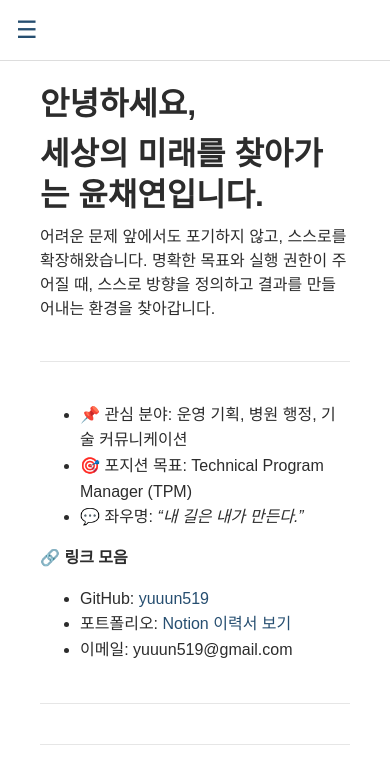
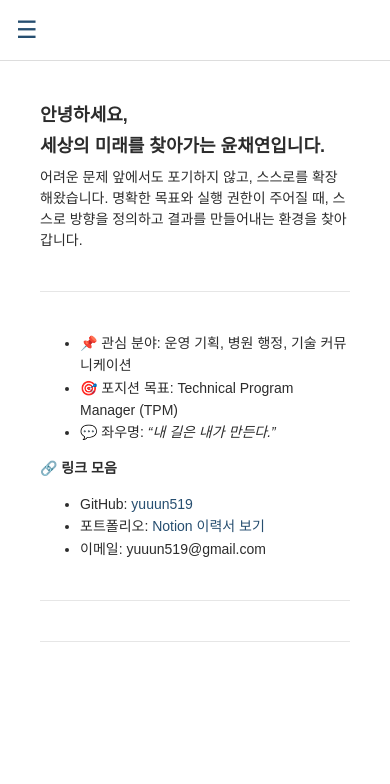
Before and after one commit to yuuun519/yuuun519.github.io, a Jekyll site: the page built from index.md, in a window 390 px wide. Shown: the top 784 px of the page. Built offline with Jekyll 4.4.1, drawn with Linux system fonts in a browser that asks for light colours; some web fonts are replaced.

Commit message:
ver 0.0.13

```diff
--- a/_layouts/default.html
+++ b/_layouts/default.html
@@ -37,7 +37,7 @@
           PROJECT LIST
           <ul class="sub-nav">
             <li><a href="/post/project1.html">▸ 비대면 환자 시스템</a></li>
-            <li><a href="/post/project2.html">▸ REAT 앱 이식</a></li> <!-- 예시 추가 -->
+            <li><a href="/post/project2.html">▸ REAT 앱 이식</a></li>
           </ul>
         </li>
         <li><a href="https://velog.io/@yuuun519/posts" target="_blank">블로그</a></li>
--- a/assets/style.css
+++ b/assets/style.css
@@ -84,7 +84,7 @@ p {
   margin-top: 6px;
 }
 .sub-nav li {
-  margin-bottom: 10px;
+  margin-bottom: 4px;
   font-weight: normal;
 }
 
@@ -240,3 +240,39 @@ hr {
     display: none !important;
   }
 }
+
+@media screen and (max-width: 768px) {
+  /* 📌 전체 폰트 크기 축소 */
+  body {
+    font-size: 14px;
+  }
+
+  .sidebar {
+    padding-top: 80px; /* 기존보다 조금 더 내리기 */
+  }
+
+  .content {
+    padding-top: 100px; /* 본문도 더 여유 있게 */
+  }
+
+  .content h1,
+  .content h2,
+  .content h3 {
+    font-size: 18px;  /* 모바일에서는 제목도 작게 */
+  }
+
+  .nav-section a {
+    font-size: 15px;
+  }
+
+  .sub-nav li {
+    font-size: 14px;
+    margin-bottom: 4px;
+  }
+}
+
+@media screen and (max-width: 768px) {
+  h1 {
+    font-size: 20px;
+  }
+}
```
